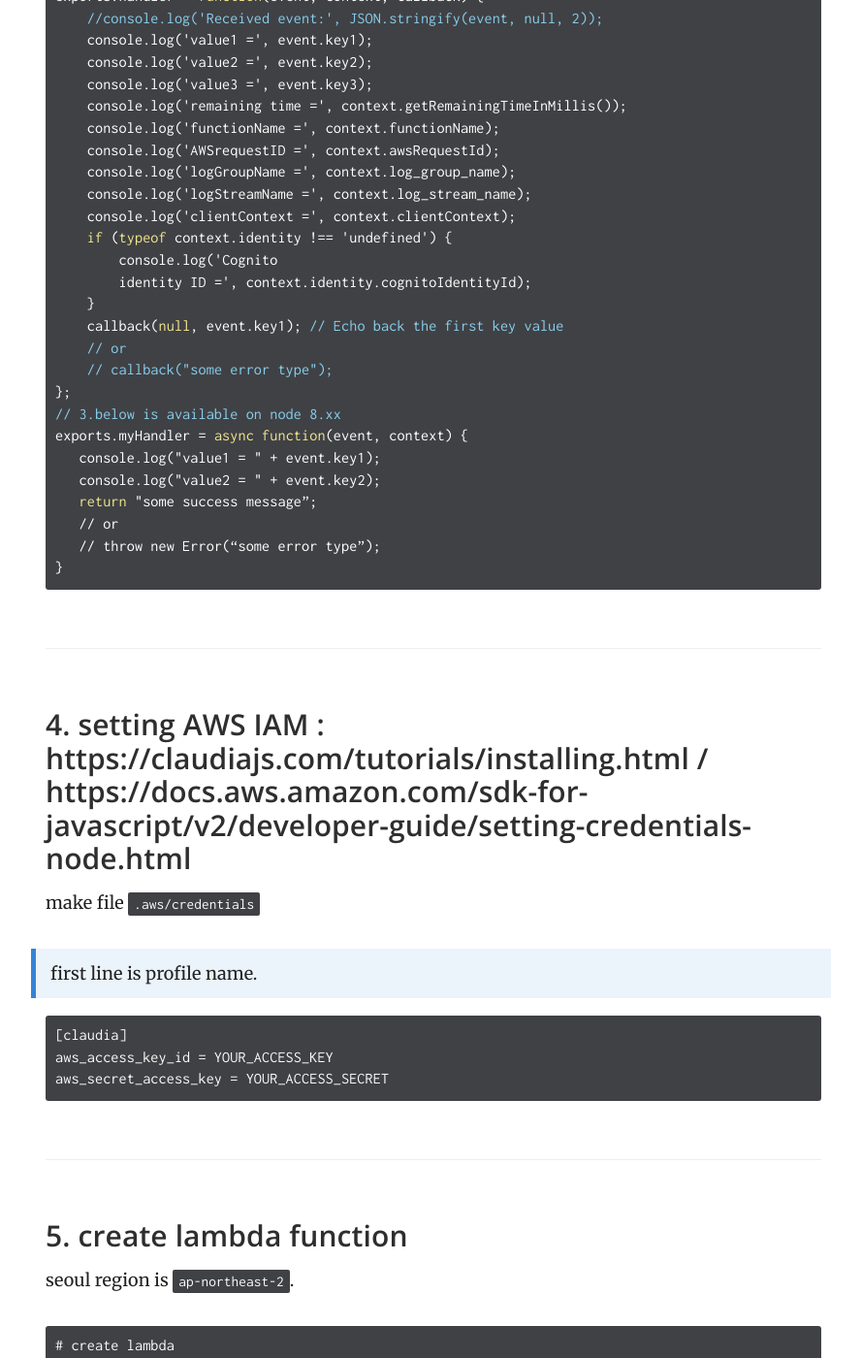
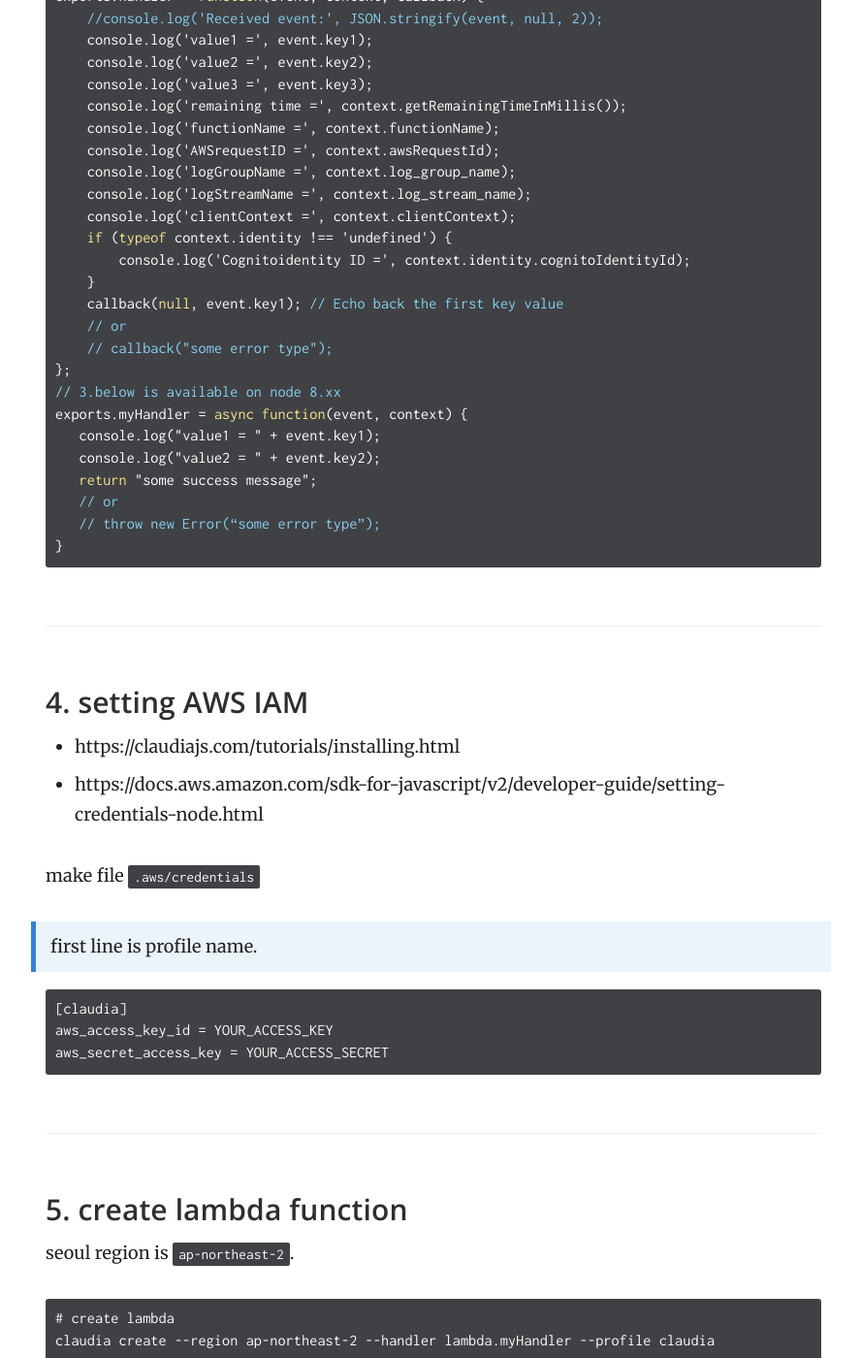
Before and after one commit to j2yes/j2yes.github.io, a Jekyll site: the page built from _docs/framework-library/claudiajs-get-started.md, in a window 1280 px wide and 1400 px high, scrolled down 1523 px. Shown: the whole window at 97% size, without its empty margins (343-1231 px from the left). Built offline with Jekyll 4.4.1, drawn with Linux system fonts in a browser that asks for light colours; nearby versions of some CDN libraries; comment, search, counter and statistics services are not loaded; some of the changed text lies outside the part shown.

Commit message:
text 수정

````diff
--- a/_docs/framework-library/claudiajs-get-started.md
+++ b/_docs/framework-library/claudiajs-get-started.md
@@ -23,7 +23,7 @@
 # global installation
 npm install claudia -g
 
-#check installation
+# check installation
 claudia -version
 ```
 
@@ -54,8 +54,7 @@
     console.log('logStreamName =', context.log_stream_name);
     console.log('clientContext =', context.clientContext);
     if (typeof context.identity !== 'undefined') {
-        console.log('Cognito
-        identity ID =', context.identity.cognitoIdentityId);
+        console.log('Cognitoidentity ID =', context.identity.cognitoIdentityId);
     }
     callback(null, event.key1); // Echo back the first key value
     // or
@@ -65,13 +64,15 @@
 exports.myHandler = async function(event, context) {
    console.log("value1 = " + event.key1);
    console.log("value2 = " + event.key2);
-   return "some success message”;
+   return "some success message";
    // or
    // throw new Error(“some error type”);
 }
 ```
 
-### 4. setting AWS IAM : https://claudiajs.com/tutorials/installing.html / https://docs.aws.amazon.com/sdk-for-javascript/v2/developer-guide/setting-credentials-node.html
+### 4. setting AWS IAM
+- https://claudiajs.com/tutorials/installing.html
+- https://docs.aws.amazon.com/sdk-for-javascript/v2/developer-guide/setting-credentials-node.html
 
 make file `.aws/credentials`
 
````
